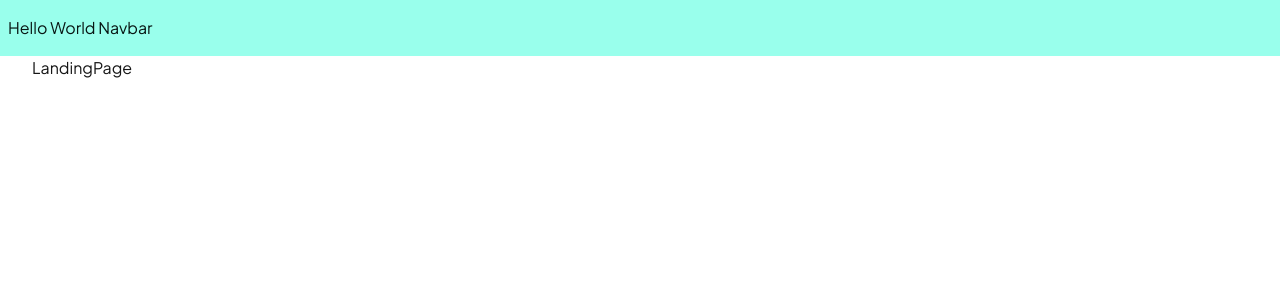
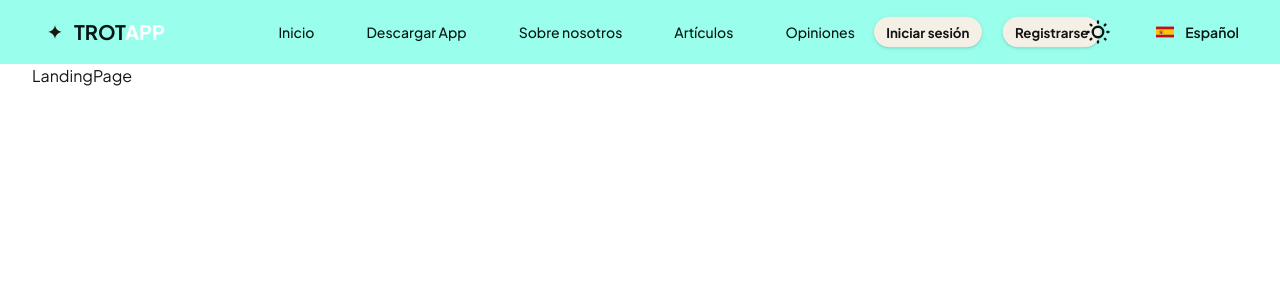
Before and after one commit to trotapp/trotapp-web, a React (Vite) app: page / in a window 1280 px wide. Shown: the top 300 px of the page. Built offline with nearby package versions, Linux system fonts and the light colour scheme; no server answers.

Commit message:
v1 del navbar

```diff
--- a/src/presentation/layout/MainLayout.tsx
+++ b/src/presentation/layout/MainLayout.tsx
@@ -1,6 +1,6 @@
 import { Outlet } from 'react-router-dom';
-import { Sidebar } from './Sidebar';
-import { Navbar } from './Navbar';
+import  Sidebar  from './Sidebar';
+import Navbar  from './Navbar';
 
 export const MainLayout = () => {
   console.log('Render MainLayout');
--- a/src/presentation/layout/Navbar.tsx
+++ b/src/presentation/layout/Navbar.tsx
@@ -1,7 +1,108 @@
-export const Navbar = () => {
+import React from 'react';
+import { useNavbarStore } from '../../store/navbar/navbar.store';
+import SpainFlag from '../../assets/spain.svg';
+import UsaFlag from '../../assets/usa.svg';
+import Star from '../../assets/vector.svg';
+
+const Navbar: React.FC = () => {
+  const { theme, setTheme, language, setLanguage, toggleSidebar } = useNavbarStore();
+
+  const handleThemeChange = () => {
+    setTheme(theme === 'light' ? 'dark' : 'light');
+    document.documentElement.setAttribute('data-theme', theme === 'light' ? 'dark' : 'light');
+  };
+
+  const handleLanguageChange = (lang: 'es' | 'en') => {
+    setLanguage(lang);
+  };
+
   return (
-    <div className='p-2 text-primary-content relative flex h-14 items-center justify-between'>
-      <p>Hello World Navbar</p>
+    <div className="navbar sm:px-12 bg-primary text-primary-content w-screen">
+      <div className="navbar-start gap-4">
+        <button className="btn btn-ghost lg:hidden" onClick={toggleSidebar}>
+          <svg xmlns="http://www.w3.org/2000/svg" className="h-5 w-5" fill="none" viewBox="0 0 24 24" stroke="currentColor">
+            <path strokeLinecap="round" strokeLinejoin="round" strokeWidth="2" d="M4 6h16M4 12h16m-7 6h7" />
+          </svg>
+        </button>
+        <div className='flex gap-3 items-center'>
+          <img src={Star} alt="Logo"/>
+          <a href='/' className="text-primary-content font-bold text-xl">TROT<span className='text-white'>APP</span></a>
+        </div>
+
+      </div>
+      <div className="navbar-center hidden lg:flex">
+        <ul className="menu menu-horizontal p-0 text-sm font-medium  gap-5">
+          <li><a>Inicio</a></li>
+          <li><a>Descargar App</a></li>
+          <li><a>Sobre nosotros</a></li>
+          <li><a>Artículos</a></li>
+          <li><a>Opiniones</a></li>
+        </ul>
+      </div>
+      <div className="navbar-end lg:gap-6">
+        <div className='lg:gap-4 items-center hidden lg:flex'>
+          <a className='btn btn-sm btn-secondary rounded-badge drop-shadow font-bold' >
+            Iniciar sesión
+          </a>
+          <a className='btn btn-sm btn-secondary rounded-badge drop-shadow font-bold' >
+            Registrarse
+          </a>
+        </div>
+        <label className="swap swap-rotate">
+          <input type="checkbox" className="theme-controller" onClick={handleThemeChange} />
+
+          {/* sun icon */}
+          <svg
+            className="swap-off h-7 w-7 fill-current"
+            xmlns="http://www.w3.org/2000/svg"
+            viewBox="0 0 24 24">
+            <path
+              d="M5.64,17l-.71.71a1,1,0,0,0,0,1.41,1,1,0,0,0,1.41,0l.71-.71A1,1,0,0,0,5.64,17ZM5,12a1,1,0,0,0-1-1H3a1,1,0,0,0,0,2H4A1,1,0,0,0,5,12Zm7-7a1,1,0,0,0,1-1V3a1,1,0,0,0-2,0V4A1,1,0,0,0,12,5ZM5.64,7.05a1,1,0,0,0,.7.29,1,1,0,0,0,.71-.29,1,1,0,0,0,0-1.41l-.71-.71A1,1,0,0,0,4.93,6.34Zm12,.29a1,1,0,0,0,.7-.29l.71-.71a1,1,0,1,0-1.41-1.41L17,5.64a1,1,0,0,0,0,1.41A1,1,0,0,0,17.66,7.34ZM21,11H20a1,1,0,0,0,0,2h1a1,1,0,0,0,0-2Zm-9,8a1,1,0,0,0-1,1v1a1,1,0,0,0,2,0V20A1,1,0,0,0,12,19ZM18.36,17A1,1,0,0,0,17,18.36l.71.71a1,1,0,0,0,1.41,0,1,1,0,0,0,0-1.41ZM12,6.5A5.5,5.5,0,1,0,17.5,12,5.51,5.51,0,0,0,12,6.5Zm0,9A3.5,3.5,0,1,1,15.5,12,3.5,3.5,0,0,1,12,15.5Z" />
+          </svg>
+
+          {/* moon icon */}
+          <svg
+            className="swap-on h-7 w-7 fill-current"
+            xmlns="http://www.w3.org/2000/svg"
+            viewBox="0 0 24 24">
+            <path
+              d="M21.64,13a1,1,0,0,0-1.05-.14,8.05,8.05,0,0,1-3.37.73A8.15,8.15,0,0,1,9.08,5.49a8.59,8.59,0,0,1,.25-2A1,1,0,0,0,8,2.36,10.14,10.14,0,1,0,22,14.05,1,1,0,0,0,21.64,13Zm-9.5,6.69A8.14,8.14,0,0,1,7.08,5.22v.27A10.15,10.15,0,0,0,17.22,15.63a9.79,9.79,0,0,0,2.1-.22A8.11,8.11,0,0,1,12.14,19.73Z" />
+          </svg>
+        </label>
+        <div className="dropdown dropdown-end">
+          <label tabIndex={0} className="btn btn-ghost">
+            {language === 'es' ? (
+              <div className="flex items-center">
+                <img src={SpainFlag} alt="Bandera de España" className="w-6 h-6 mr-2" />
+                Español
+              </div>
+            ) : (
+              <div className="flex items-center">
+                <img src={UsaFlag} alt="Bandera de Usa" className="w-6 h-6 mr-2" />
+                English
+              </div>
+            )}
+          </label>
+
+          {/* El contenido del dropdown */}
+          <ul tabIndex={0} className="dropdown-content menu p-2 shadow bg-base-100 text-base-content rounded-box w-52">
+            <li>
+              <a onClick={() => handleLanguageChange('es')}>
+                <img src={SpainFlag} alt="Bandera de España" className="w-6 h-6 mr-2" />
+                Español
+              </a>
+            </li>
+            <li>
+              <a onClick={() => handleLanguageChange('en')}>
+                <img src={UsaFlag} alt="Bandera de Usa" className="w-6 h-6 mr-2" />
+                English
+              </a>
+            </li>
+          </ul>
+        </div>
+      </div>
     </div>
   );
 };
+
+export default Navbar;
--- a/src/presentation/layout/Sidebar.tsx
+++ b/src/presentation/layout/Sidebar.tsx
@@ -1,3 +1,45 @@
-export const Sidebar = () => {
-  return <div className="hidden">Sidebar</div>;
+import React from 'react';
+import { useNavbarStore } from '../../store/navbar/navbar.store';
+
+const Sidebar: React.FC = () => {
+  const { isSidebarOpen, toggleSidebar } = useNavbarStore();
+
+  return (
+    <>
+      {isSidebarOpen && (
+        <div
+          className="fixed inset-0 bg-black bg-opacity-50 z-40 lg:hidden"
+          onClick={toggleSidebar}
+        ></div>
+      )}
+
+      <div
+        className={`lg:hidden fixed top-0 left-0 w-64 h-full bg-base-100 text-base-content shadow-lg z-50 transform ${
+          isSidebarOpen ? 'translate-x-0' : '-translate-x-full'
+        } transition-transform duration-300 ease-in-out lg:translate-x-0 lg:relative lg:top-auto lg:left-auto lg:shadow-none`}
+      >
+        <div className="p-6 ">
+          <h2 className="text-2xl font-semibold mb-6">Menú</h2>
+          <ul className="space-y-4">
+            <li><a href="/" className="block text-lg">Inicio</a></li>
+            <li><a href="/" className="block text-lg">Descargar App</a></li>
+            <li><a href="/" className="block text-lg">Sobre nosotros</a></li>
+            <li><a href="/" className="block text-lg">Artículos</a></li>
+            <li><a href="/" className="block text-lg">Opiniones</a></li>
+          </ul>
+          <div className="mt-8 divider">Comienza ahora</div>
+          <div className='mt-8 items-center space-y-4'>
+          <a className='btn w-full btn-secondary rounded-full font-bold' >
+            Iniciar sesión
+          </a>
+          <a className='btn w-full btn-secondary rounded-full font-bold' >
+            Registrarse
+          </a>
+        </div>
+        </div>
+      </div>
+    </>
+  );
 };
+
+export default Sidebar;
--- /dev/null
+++ b/src/store/navbar/navbar.store.ts
@@ -0,0 +1,27 @@
+import { create } from 'zustand';
+
+interface NavbarState {
+  isSidebarOpen: boolean;
+  theme: 'light' | 'dark';
+  language: 'es' | 'en';
+  toggleSidebar: () => void;
+  setTheme: (theme: 'light' | 'dark') => void;
+  setLanguage: (language: 'es' | 'en') => void;
+}
+
+export const useNavbarStore = create<NavbarState>((set) => ({
+  isSidebarOpen: false,
+  theme: localStorage.getItem('theme') === 'dark' ? 'dark' : 'light',
+  language: (localStorage.getItem('language') as 'es' | 'en') || 'es',
+  toggleSidebar: () => set((state) => ({
+    isSidebarOpen: !state.isSidebarOpen
+  })),
+  setTheme: (theme) => {
+    localStorage.setItem('theme', theme);
+    set({ theme });
+  },
+  setLanguage: (language) => {
+    localStorage.setItem('language', language);
+    set({ language });
+  },
+}));
```
